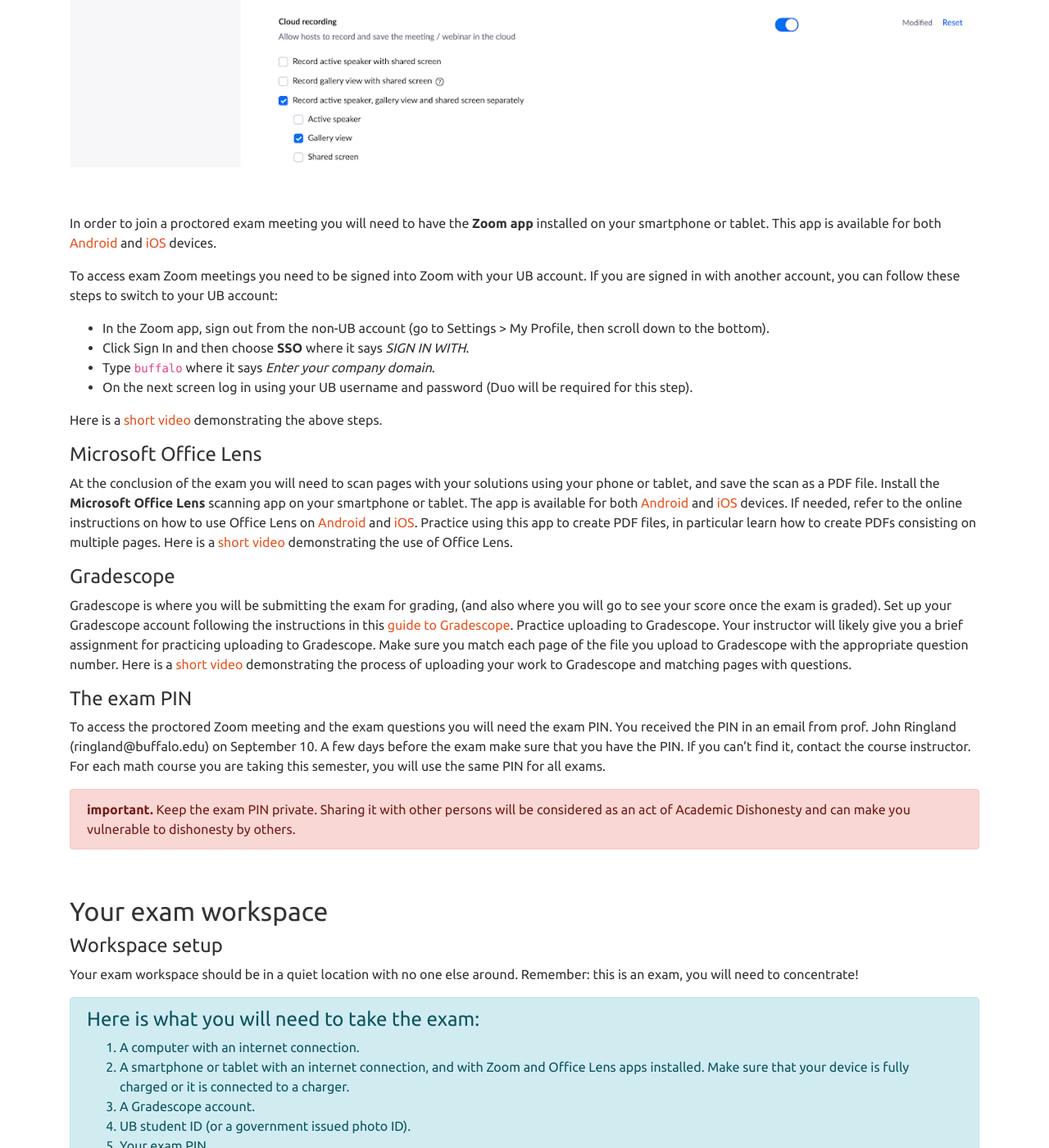
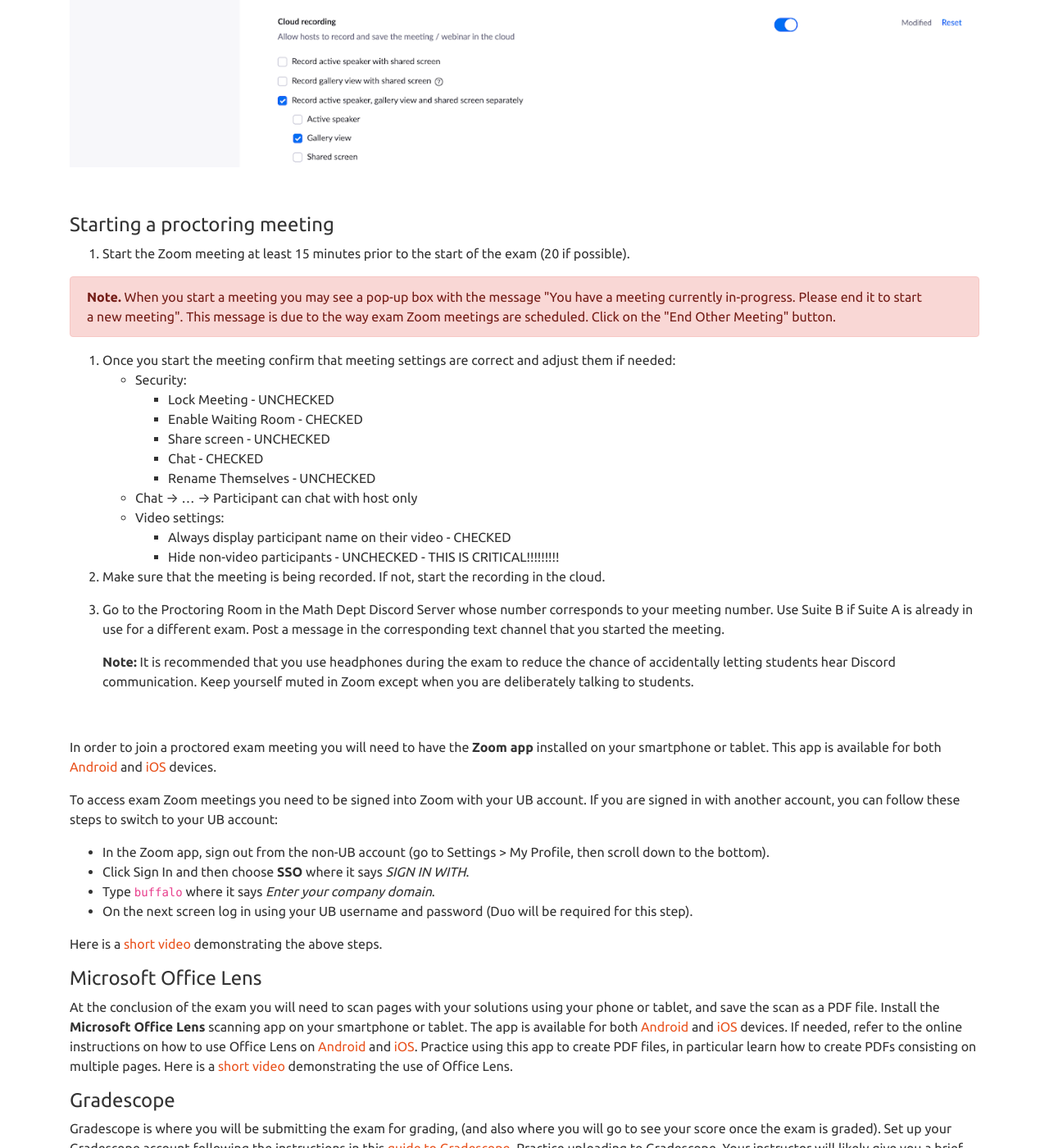
Before and after one commit to ub-math/exam_guides, a Jekyll site: the page built from docs/proctor.md, in a window 1280 px wide and 1400 px high, scrolled down 2361 px. Shown: the whole window at 82% size. Built offline with Jekyll 4.4.1, drawn with Linux system fonts in a browser that asks for light colours.

Commit message:
Update proctor.md

```diff
--- a/docs/proctor.md
+++ b/docs/proctor.md
@@ -90,9 +90,38 @@ However, the setting for recording of the meeting must be configured in your own
 
 The image below shows the correct recording configuration.
 
-<span class="border border-secondary">
 <img src="./assets/images/zoom_recording_settings.png" class="img-fluid">
-</span>
+
+<br/>
+
+#### Starting a proctoring meeting
+
+1. Start the Zoom meeting at least 15 minutes prior to the start of the exam (20 if possible).
+
+  <div class="alert alert-dismissible alert-danger">
+  <b>Note.</b> When you start a meeting you may see a pop-up box with the message "You have a meeting currently in-progress.
+  Please end it to start a new meeting". This message is due to the way exam Zoom meetings are scheduled. Click on the "End Other Meeting" button.
+  </div>
+
+2. Once you start the meeting confirm that meeting settings are correct and adjust them if needed:
+   - Security:
+     * Lock Meeting - UNCHECKED
+     * Enable Waiting Room - CHECKED
+     * Share screen - UNCHECKED
+     * Chat - CHECKED
+     * Rename Themselves - UNCHECKED
+   - Chat  → …  → Participant can chat with host only
+   - Video settings:
+     * Always display participant name on their video - CHECKED
+     * Hide non-video participants  - UNCHECKED  - THIS IS CRITICAL!!!!!!!!!
+
+3. Make sure that the meeting is being recorded. If not, start the recording in the cloud.
+
+4. Go to the Proctoring Room in the Math Dept Discord Server whose number corresponds to your meeting number.
+   Use Suite B if Suite A is already in use for a different exam. Post a message in the corresponding text channel that you started the meeting.
+
+   **Note:**  It is recommended that you use headphones during the exam to reduce the chance of accidentally letting students
+   hear Discord communication. Keep yourself muted in Zoom except when you are deliberately talking to students.
 
 <br/>
 
```
